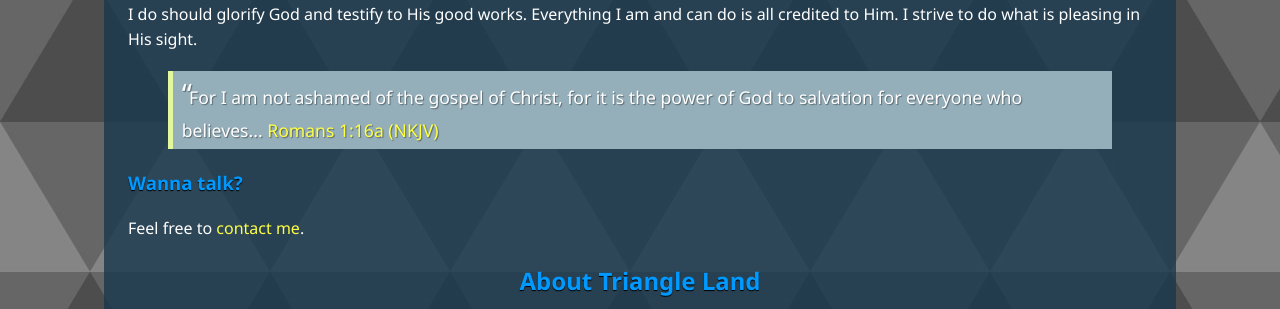
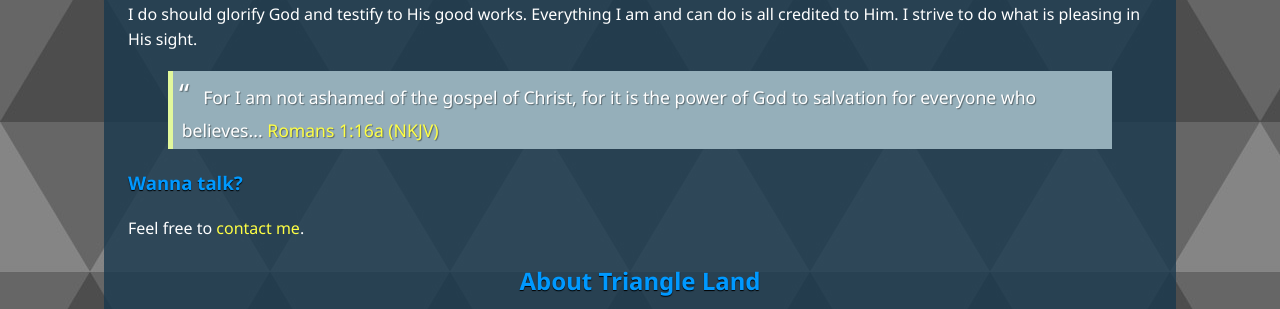
Before and after one commit to le717/le717.github.io, a Jekyll site: the page built from about/index.html, in a window 1280 px wide. Shown: the part 478-787 px from the top of the page. Built offline with Jekyll 4.4.1, drawn with Linux system fonts in a browser that asks for light colours; nearby versions of some CDN libraries.

Commit message:
Minor fix to quotes

```diff
--- a/css/parts/_quotes.scss
+++ b/css/parts/_quotes.scss
@@ -10,6 +10,7 @@ blockquote {
   &::before {
     content: open-quote;
     font-size: 1.6em;
-    margin-right: -0.1em;
+    margin-left: -0.1em;
+    margin-right: 0.5em;
   }
 }
```
